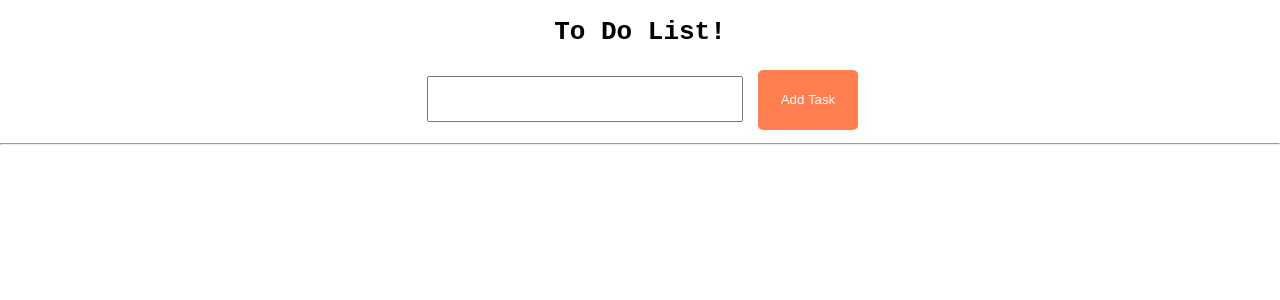
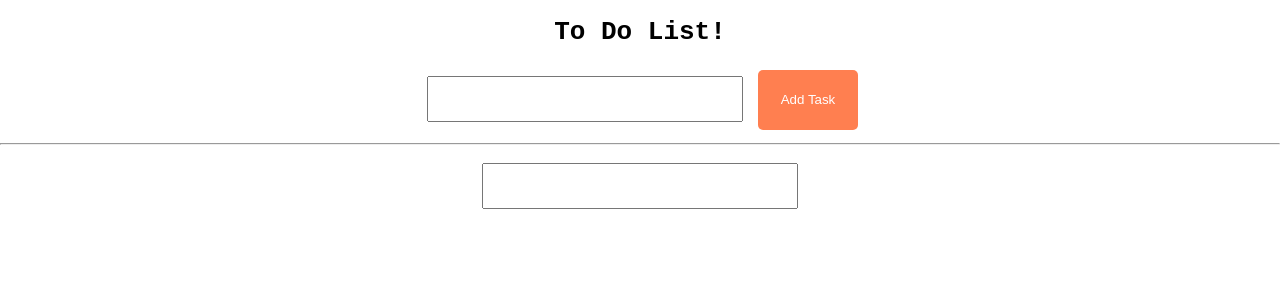
Before and after one commit to bunn1/doReact, a React (Create React App) app in the folder doreact/: page / in a window 1280 px wide. Shown: the top 300 px of the page. Built offline with nearby package versions, Linux system fonts and the light colour scheme.

Commit message:
input - text

```diff
--- a/doreact/src/App.js
+++ b/doreact/src/App.js
@@ -51,6 +51,10 @@ function App() {
         <button onClick={addTask}>Add Task</button>
       </div>
       <hr />
+
+      <div>
+        <input type="text" />
+      </div>
       <ul>
         {toDoList.map((val, key) => {
           return (
```
